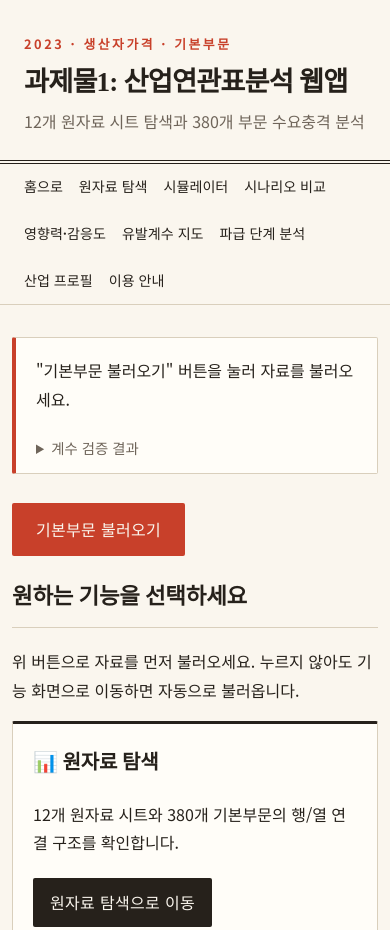
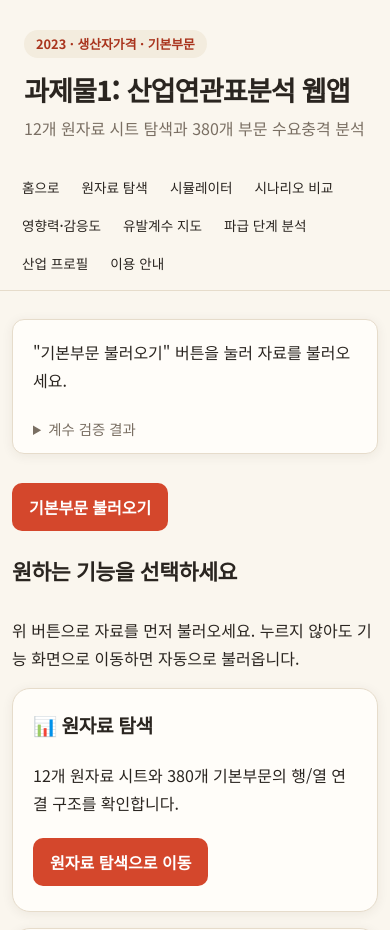
Before and after one commit to hyuni050901/Test3, a plain HTML site: page index.html in a window 390 px wide. Shown: the top 930 px of the page. Drawn offline with Linux system fonts and the light colour scheme; a web font is replaced by a local one.

Commit message:
Update theme.css

```diff
--- a/theme.css
+++ b/theme.css
@@ -1,120 +1,124 @@
-/* theme.css - 리포트형 테마: 아이보리 종이 + 명조 제목 + 버밀리언 포인트 1색
+/* theme.css - 부드러운 리포트형 테마: 아이보리 배경 + 둥근 모서리 + 고딕 제목 + 버밀리언 포인트
    되돌리려면 index.html에서 이 파일을 불러오는 줄만 지우면 됩니다. */
-@import url('https://fonts.googleapis.com/css2?family=Noto+Sans+KR:wght@400;500;700&family=Noto+Serif+KR:wght@500;700;900&display=swap');
+@import url('https://cdn.jsdelivr.net/gh/orioncactus/pretendard@v1.3.9/dist/web/static/pretendard.min.css');
+@import url('https://fonts.googleapis.com/css2?family=Noto+Sans+KR:wght@400;500;700;800&display=swap');
 
 :root {
   --paper: #faf6ee;
-  --paper2: #f1e9d8;
-  --sheet: #fffdf8;
-  --ink: #26211b;
-  --muted: #6f655a;
-  --rule: #d9cfbc;
-  --accent: #c8402a;
-  --accent-dark: #9e2f1d;
-  --serif: 'Noto Serif KR', 'Nanum Myeongjo', 'Batang', serif;
-  --sans: 'Noto Sans KR', 'Pretendard', system-ui, -apple-system, 'Malgun Gothic', sans-serif;
+  --paper2: #f3ecde;
+  --sheet: #fffdf9;
+  --ink: #2a2520;
+  --muted: #7a6f63;
+  --rule: #e6dccb;
+  --accent: #d4472c;
+  --accent-dark: #a9341d;
+  --r-lg: 18px;
+  --r-md: 12px;
+  --r-sm: 10px;
+  --shadow: 0 2px 12px rgba(60, 45, 25, .07);
+  --shadow-hover: 0 8px 24px rgba(60, 45, 25, .13);
+  --sans: 'Pretendard', 'Noto Sans KR', system-ui, -apple-system, 'Malgun Gothic', sans-serif;
 }
 
 ::selection { background: var(--accent); color: #fff; }
-body { background: var(--paper); color: var(--ink); font-family: var(--sans); font-size: 16px; line-height: 1.8; }
+body { background: var(--paper); color: var(--ink); font-family: var(--sans); font-size: 16px; line-height: 1.75; }
 a { color: var(--accent-dark); }
-:focus-visible { outline: 3px solid var(--accent); outline-offset: 3px; }
+:focus-visible { outline: 3px solid var(--accent); outline-offset: 3px; border-radius: 6px; }
 
 /* 머리말 */
 header {
   background: transparent; color: var(--ink);
-  padding: 52px max(24px, calc((100vw - 1080px) / 2)) 24px;
-  border-bottom: 4px double var(--ink);
+  padding: 44px max(24px, calc((100vw - 1080px) / 2)) 20px;
 }
-header p:first-child { margin: 0; font-size: .8rem; font-weight: 700; letter-spacing: .2em; color: var(--accent); }
-header h1 { font-family: var(--serif); font-weight: 900; letter-spacing: -.03em; line-height: 1.25; margin: 10px 0 8px; }
+header p:first-child { margin: 0; display: inline-block; padding: 3px 12px; border-radius: 999px; background: var(--paper2); font-size: .8rem; font-weight: 600; color: var(--accent-dark); }
+header h1 { font-weight: 800; letter-spacing: -.035em; line-height: 1.25; margin: 14px 0 8px; }
 header p:last-child { margin: 0; color: var(--muted); }
 
-/* 메뉴 */
+/* 메뉴: 알약 모양 링크 */
 nav {
   position: sticky; top: 0; z-index: 10;
-  background: var(--paper); border-bottom: 1px solid var(--rule);
-  padding: 0 max(24px, calc((100vw - 1080px) / 2)); gap: 4px 26px;
+  background: rgba(250, 246, 238, .92); backdrop-filter: blur(8px);
+  border-bottom: 1px solid var(--rule);
+  padding: 10px max(24px, calc((100vw - 1080px) / 2)); gap: 4px 6px;
 }
-nav a { color: var(--ink); text-decoration: none; font-weight: 500; font-size: .95rem; padding: 14px 0 12px; border-bottom: 2px solid transparent; }
-nav a:hover { color: var(--accent); border-bottom-color: var(--accent); }
+nav a { color: var(--ink); text-decoration: none; font-weight: 500; font-size: .93rem; padding: 7px 14px; border-radius: 999px; transition: background .15s, color .15s; }
+nav a:hover { background: var(--paper2); color: var(--accent-dark); }
 
-/* 본문 구획: 상자 대신 위쪽 굵은 선 */
-main { padding-top: 32px; }
-section { background: var(--sheet); border: 1px solid var(--rule); border-top: 3px solid var(--ink); border-radius: 2px; box-shadow: none; }
-main .sub-section { border-top: 4px double var(--ink); }
-h2, h3, h4 { font-family: var(--serif); font-weight: 700; letter-spacing: -.01em; }
-h2 { font-size: 1.7rem; }
-.page-view > h2 { padding-bottom: 10px; border-bottom: 1px solid var(--rule); }
-h3 { font-size: 1.25rem; margin-top: 1.6em; }
+/* 본문 구획 */
+main { padding-top: 28px; }
+section { background: var(--sheet); border: 1px solid var(--rule); border-radius: var(--r-lg); box-shadow: var(--shadow); }
+main .sub-section { border-top: 1px solid var(--rule); }
+h2, h3, h4 { font-weight: 700; letter-spacing: -.02em; }
+h2 { font-size: 1.6rem; }
+.page-view > h2 { padding-bottom: 8px; }
+h3 { font-size: 1.2rem; margin-top: 1.6em; }
 .note { color: var(--muted); }
 
 /* 상태 박스 */
-.loading-status { background: var(--sheet); border: 1px solid var(--rule); border-left: 4px solid var(--accent); border-radius: 2px; }
+.loading-status { background: var(--sheet); border: 1px solid var(--rule); border-radius: var(--r-md); box-shadow: var(--shadow); }
 #status { background: transparent; color: var(--ink); }
 .loading-status details { color: var(--muted); }
-pre { background: var(--paper2); border-radius: 2px; }
+pre { background: var(--paper2); border-radius: var(--r-sm); }
 
 /* 입력 */
 label { font-weight: 500; font-size: .93rem; }
-input, select { background: var(--sheet); color: var(--ink); border: 1px solid #b9ad97; border-radius: 2px; }
+input, select { background: var(--sheet); color: var(--ink); border: 1px solid #d5c9b5; border-radius: var(--r-sm); }
 input:focus, select:focus { border-color: var(--accent); }
 
 /* 버튼 */
-button { background: var(--ink); color: var(--paper); border-radius: 2px; font-weight: 500; letter-spacing: .02em; }
-button:hover:not(:disabled) { background: var(--accent); }
+button { background: var(--accent); color: #fff; border-radius: var(--r-sm); font-weight: 600; transition: background .15s, transform .1s; }
+button:hover:not(:disabled) { background: var(--accent-dark); }
+button:active:not(:disabled) { transform: translateY(1px); }
 button:disabled { opacity: .45; }
-.load-bar button { background: var(--accent); padding: 12px 24px; }
-.load-bar button:hover:not(:disabled) { background: var(--ink); }
-.back-bar button { background: transparent; color: var(--ink); border: 1px solid var(--ink); }
-.back-bar button:hover:not(:disabled) { background: var(--ink); color: var(--paper); }
-.chip { border-color: var(--rule); border-radius: 2px; background: var(--sheet); }
+.back-bar button { background: var(--sheet); color: var(--ink); border: 1px solid var(--rule); border-radius: 999px; }
+.back-bar button:hover:not(:disabled) { background: var(--paper2); }
+.chip { border-color: var(--rule); border-radius: 999px; background: var(--paper2); }
 .chip button, .chip button:hover:not(:disabled) { background: transparent; color: var(--ink); }
 .chip button:hover:not(:disabled) { color: var(--accent); }
 .xtable td button { padding: 3px 10px; }
 
 /* 홈 메뉴 카드 */
-.menu-card { background: var(--sheet); border: 1px solid var(--rule); border-top: 3px solid var(--ink); border-radius: 2px; transition: border-color .15s, transform .15s; }
-.menu-card:hover { border-color: var(--accent); border-top-color: var(--accent); transform: translateY(-2px); }
+.menu-card { background: var(--sheet); border: 1px solid var(--rule); border-radius: var(--r-lg); box-shadow: var(--shadow); transition: box-shadow .2s, transform .2s; }
+.menu-card:hover { box-shadow: var(--shadow-hover); transform: translateY(-3px); }
 .menu-card h3 { margin-top: 0; }
 
 /* 숫자 카드 */
-.card, .xcard { background: var(--sheet); border: 1px solid var(--rule); border-radius: 2px; }
-.card { background: var(--paper2); }
-.card strong, .xcard strong { font-family: var(--serif); font-weight: 900; color: var(--accent-dark); }
+.card, .xcard { background: var(--sheet); border: 1px solid var(--rule); border-radius: var(--r-md); }
+.card { background: var(--paper2); border-color: transparent; }
+.card strong, .xcard strong { font-weight: 800; color: var(--accent-dark); }
 .xcard small { color: var(--muted); opacity: 1; }
-.preset-box { border: 1px dashed #b9ad97; border-radius: 2px; background: var(--sheet); }
+.preset-box { border: 1px dashed #d5c9b5; border-radius: var(--r-md); background: var(--sheet); }
 
 /* 막대 */
-.track, .xbar-track, .xstack { background: #e7dcc5; border-radius: 1px; }
-.fill, .xbar-fill, .xbar-track, .track { border-radius: 1px; }
+.track, .xbar-track, .xstack { background: #ece2cf; border-radius: 999px; }
+.fill, .xbar-fill { border-radius: 999px; }
 .fill { background: var(--accent); }
 
-/* 표 */
+/* 표: 세로선 없이 가로선만 */
 table { font-size: .93rem; }
 th, td { border-bottom: 1px solid var(--rule); }
 thead { background: var(--paper2); }
 th { font-weight: 700; font-size: .88rem; color: var(--ink); }
 caption { color: var(--muted); font-size: .9rem; }
-.xtable th, .xtable td { border: 1px solid var(--rule); }
+.xtable th, .xtable td { border: 0; border-bottom: 1px solid var(--rule); }
 .xtable thead th { background: var(--paper2); }
 .xtable td.best { color: var(--accent-dark); }
-.scroll { border: 1px solid var(--rule); border-radius: 2px; }
-#hm-canvas { border-color: var(--rule); }
-#pk-list { border-color: var(--rule); background: var(--sheet); border-radius: 2px; }
+.scroll { border: 1px solid var(--rule); border-radius: var(--r-md); }
+#hm-canvas { border-color: var(--rule); border-radius: var(--r-sm); }
+#pk-list { border-color: var(--rule); background: var(--sheet); border-radius: var(--r-md); }
 
 /* 맺음말 */
-footer { color: var(--muted); font-size: .85rem; border-top: 1px solid var(--rule); max-width: 1120px; margin: 0 auto; }
+footer { color: var(--muted); font-size: .85rem; }
 
 @media (max-width: 600px) {
-  header { padding-top: 32px; }
-  nav { gap: 2px 16px; }
-  nav a { font-size: .88rem; padding: 10px 0 8px; }
-  h2 { font-size: 1.4rem; }
+  header { padding-top: 28px; }
+  nav { padding: 8px 12px; gap: 2px 2px; }
+  nav a { font-size: .85rem; padding: 6px 10px; }
+  h2 { font-size: 1.35rem; }
 }
 
 @media print {
   nav, .back-bar, .loading-status, button, .link-controls { display: none !important; }
   body { background: #fff; }
-  section, .menu-card, .card, .xcard { break-inside: avoid; }
+  section, .menu-card, .card, .xcard { break-inside: avoid; box-shadow: none; }
 }
```
